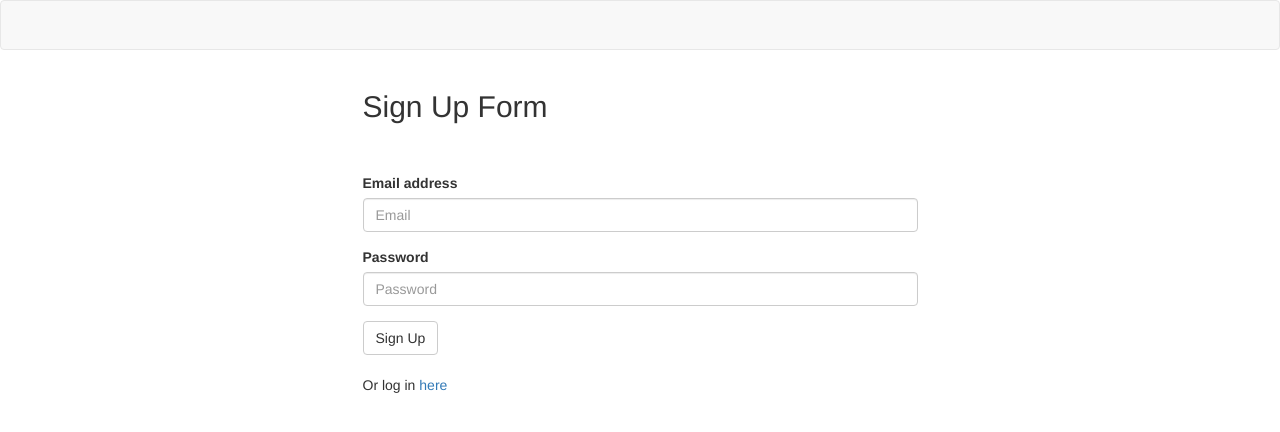
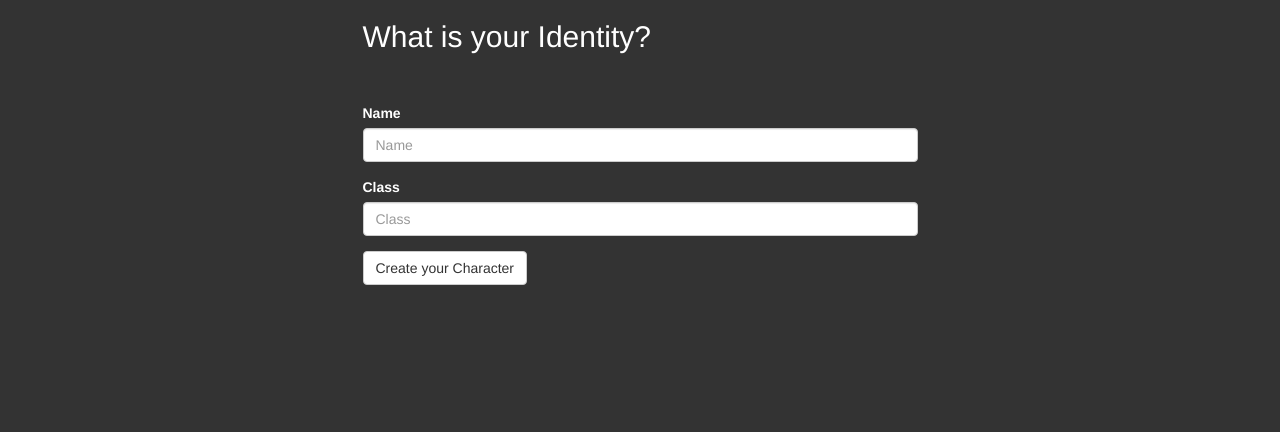
Before and after one commit to astoiano13/project-2, a website: page public/signup.html in a window 1280 px wide. Drawn offline with nearby package versions, Linux system fonts and the light colour scheme.

Commit message:
added css for the signup page

```diff
--- a/public/signup.html
+++ b/public/signup.html
@@ -2,7 +2,7 @@
 <html lang="en">
 
 <head>
-  <title>Passport Authentication</title>
+  <title>Create your Character</title>
   <meta charset="UTF-8">
   <meta name="viewport" content="width=device-width, initial-scale=1">
   <link rel="stylesheet" href="https://maxcdn.bootstrapcdn.com/bootswatch/3.3.7/lumen/bootstrap.min.css">
@@ -10,33 +10,31 @@
 </head>
 
 <body>
-  <nav class="navbar navbar-default">
+  <!-- <nav class="navbar navbar-default">
     <div class="container-fluid">
       <div class="navbar-header">
       </div>
     </div>
-  </nav>
+  </nav> -->
   <div class="container">
     <div class="row">
       <div class="col-md-6 col-md-offset-3">
-        <h2>Sign Up Form</h2>
+        <h2>What is your Identity?</h2>
         <form class="signup">
           <div class="form-group">
-            <label for="exampleInputEmail1">Email address</label>
-            <input type="email" class="form-control" id="email-input" placeholder="Email">
+            <label for="exampleInputEmail1">Name</label>
+            <input type="email" class="form-control" id="email-input" placeholder="Name">
           </div>
           <div class="form-group">
-            <label for="exampleInputPassword1">Password</label>
-            <input type="password" class="form-control" id="password-input" placeholder="Password">
+            <label for="exampleInputPassword1">Class</label>
+            <input type="password" class="form-control" id="password-input" placeholder="Class">
           </div>
           <div style="display: none" id="alert" class="alert alert-danger" role="alert">
             <span class="glyphicon glyphicon-exclamation-sign" aria-hidden="true"></span>
             <span class="sr-only">Error:</span> <span class="msg"></span>
           </div>
-          <button type="submit" class="btn btn-default">Sign Up</button>
+          <button id="createbtn" type="submit" class="btn btn-default">Create your Character</button>
         </form>
-        <br />
-        <p>Or log in <a href="/login">here</a></p>
       </div>
     </div>
   </div>
--- a/public/stylesheets/style.css
+++ b/public/stylesheets/style.css
@@ -2,3 +2,24 @@ form.signup,
 form.login {
   margin-top: 50px;
 }
+
+
+body {
+  background-color: #333 ;
+}
+
+h2 {
+  color: white;
+}
+
+label {
+  color: white;
+}
+
+#createbtn {
+
+}
+
+#createbtn:hover {
+  color: red;
+}
```
